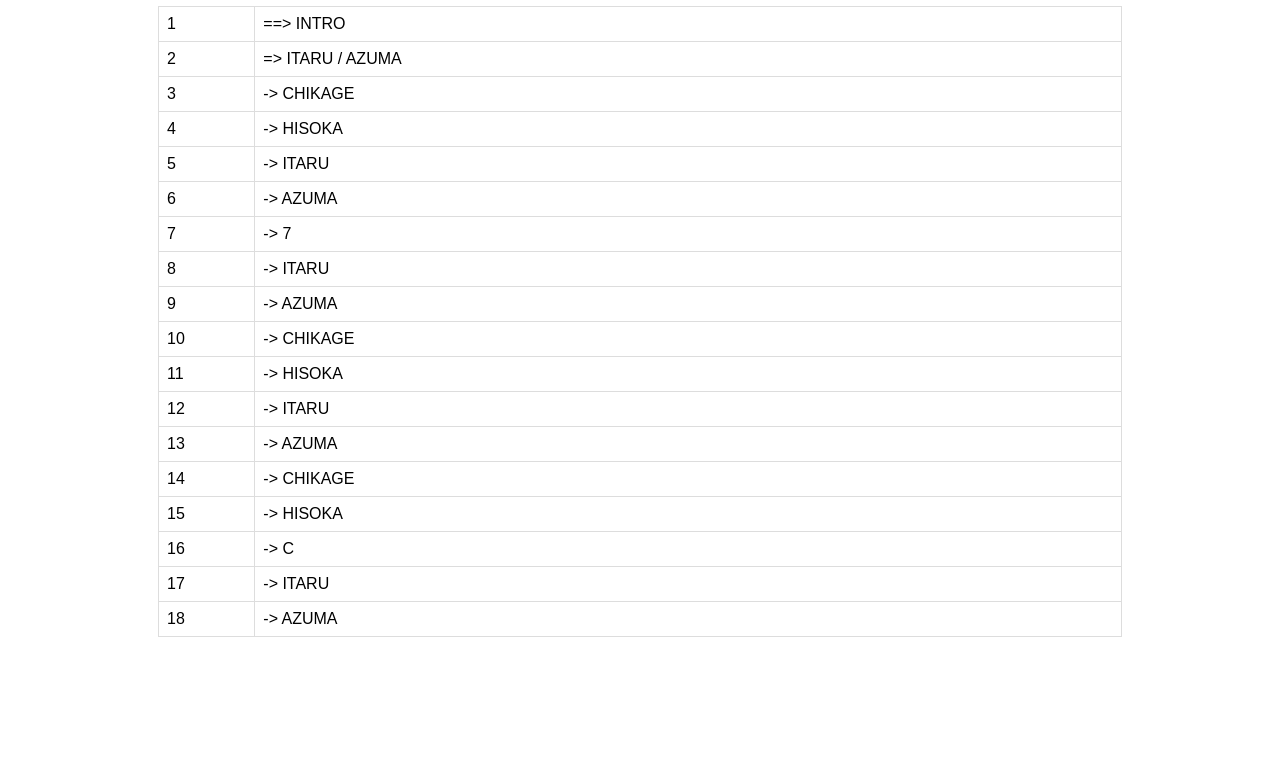
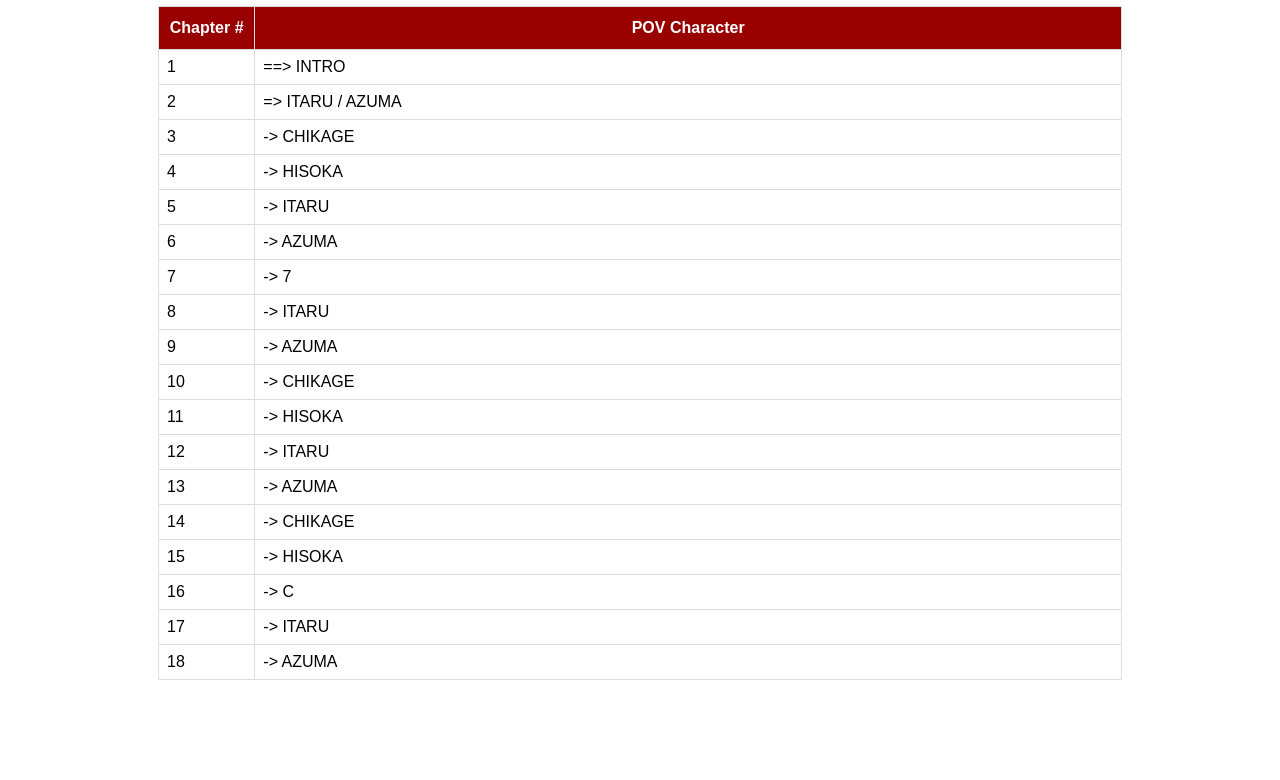
Before and after one commit to houfukuseisaku/felsius, a plain HTML site: page metamorph/toc.html in a window 1280 px wide. Shown: the part 378-1158 px from the top of the page. Before the commit the page ends 1115 px from the top, so only its background shows below. Drawn offline with Linux system fonts and the light colour scheme.

Commit message:
Update toc.html

```diff
--- a/metamorph/toc.html
+++ b/metamorph/toc.html
@@ -66,7 +66,11 @@
   <h1>Table of Contents</h1>
   <table id="toc">
 	<tr>
-	  <td style="width:10%">1</td>
+	  <th style="width:10%">Chapter #</th>
+	  <th>POV Character</th>
+	</tr>
+	<tr>
+	  <td>1</td>
 	  <td>==> INTRO</td>
 	</tr>
 	<tr>
```
